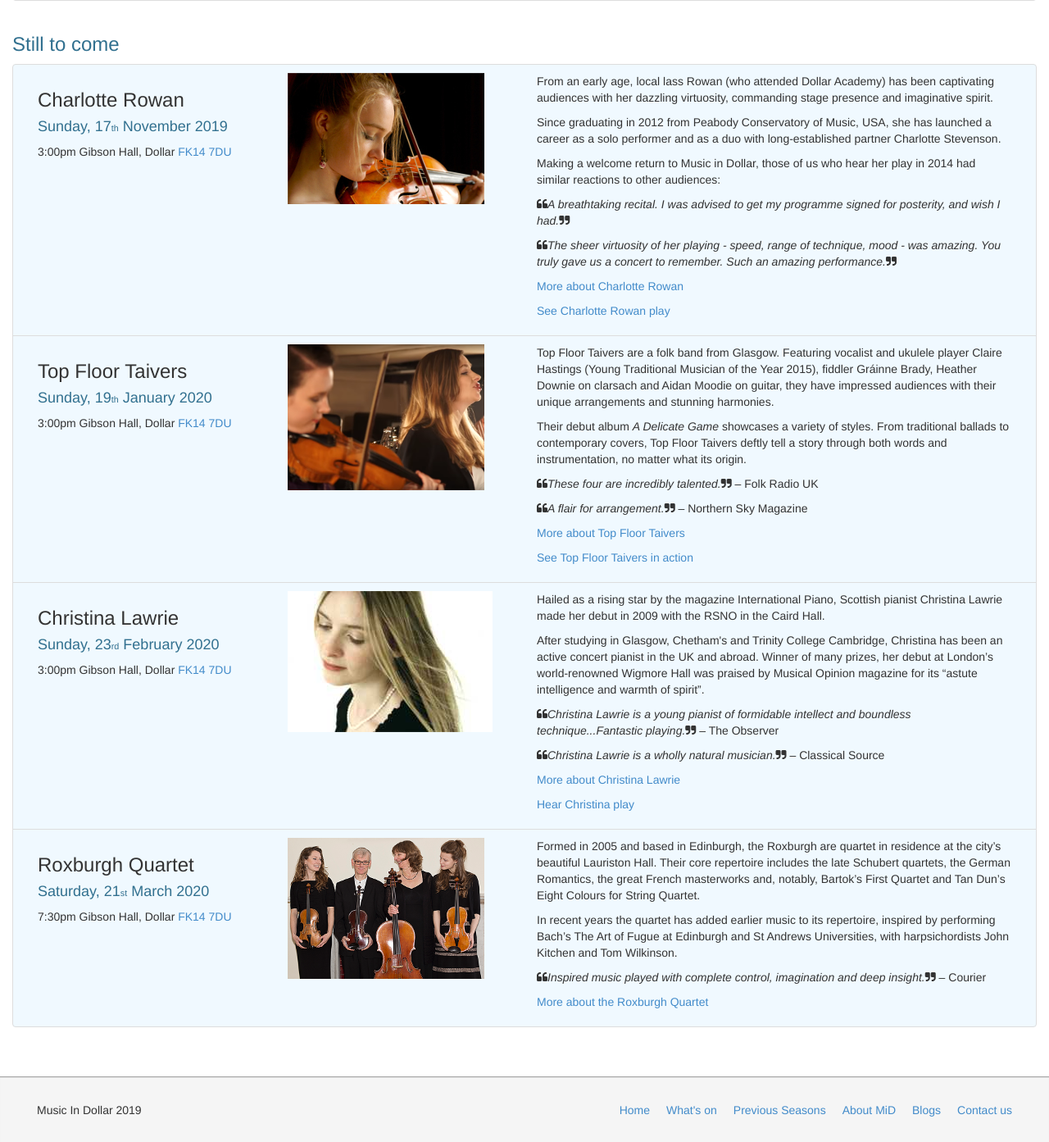
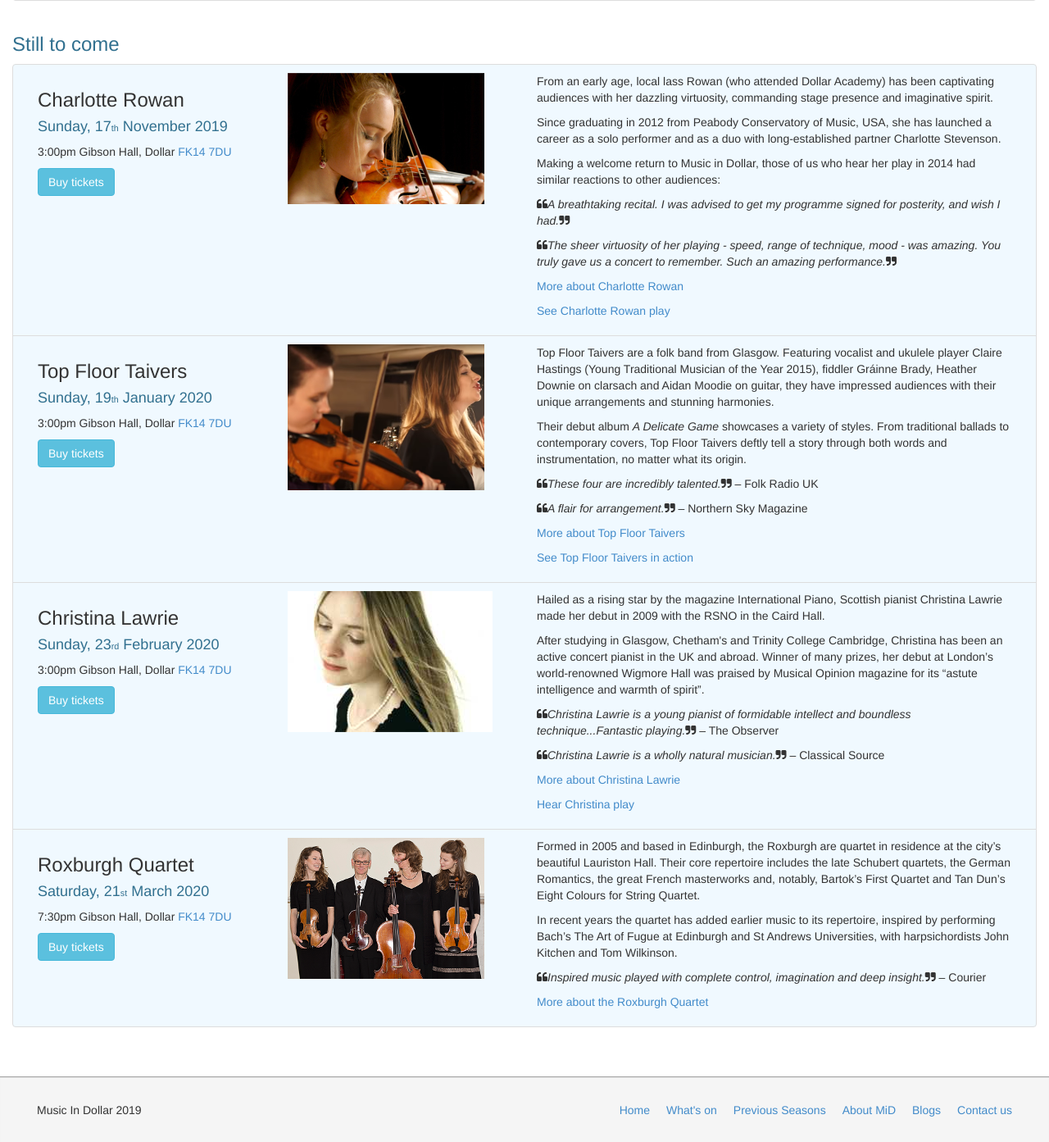
Before and after one commit to musicindollar/dmsweb, a PHP site: page / in a window 1280 px wide. Shown: the part 1036-2429 px from the top of the page at 82% size. Run offline with PHP 8.4, Linux system fonts and the light colour scheme.

Commit message:
remainder of 19-20 season ticket links

```diff
--- a/index.php
+++ b/index.php
@@ -166,11 +166,11 @@ htmlHead($title);
                                     href="https://www.google.co.uk/maps/place/Dollar+Academy/@56.1652588,-3.6761852,17z/data=!3m1!4b1!4m5!3m4!1s0x48862aa7490a4397:0x8adbca915a555cda!8m2!3d56.1652588!4d-3.6739965">FK14
                                 7DU</a></p>
                         <!--                        <p>Pre-concert performance from 7:15pm</p>-->
-                        <!--                        <div id="buyticketcharlotterowan">-->
-                        <!--                            <a type="button" class="btn btn-info btn-blocks"-->
-                        <!--                               href="https://www.wegottickets.com/event/000000"-->
-                        <!--                               target="_blank">Buy tickets</a>-->
-                        <!--                        </div>-->
+                        <div id="buyticketcharlotterowan">
+                            <a type="button" class="btn btn-info btn-blocks"
+                               href="http://www.wegottickets.com/event/483890"
+                               target="_blank">Buy tickets</a>
+                        </div>
                     </div>
                     <div class="col-sm-3">
                         <img src="/image/1920/charlotte01-sm.jpg"/>
@@ -216,11 +216,11 @@ htmlHead($title);
                                     href="https://www.google.co.uk/maps/place/Dollar+Academy/@56.1652588,-3.6761852,17z/data=!3m1!4b1!4m5!3m4!1s0x48862aa7490a4397:0x8adbca915a555cda!8m2!3d56.1652588!4d-3.6739965">FK14
                                 7DU</a></p>
                         <!--                            <p>Pre-concert performance from 7:15pm</p>-->
-                        <!--                        <div id="buytickettopfloortaivers">-->
-                        <!--                            <a type="button" class="btn btn-info btn-blocks"-->
-                        <!--                               href="https://www.wegottickets.com/event/000000"-->
-                        <!--                               target="_blank">Buy tickets</a>-->
-                        <!--                        </div>-->
+                        <div id="buytickettopfloortaivers">
+                            <a type="button" class="btn btn-info btn-blocks"
+                               href="http://www.wegottickets.com/event/483892"
+                               target="_blank">Buy tickets</a>
+                        </div>
                     </div>
                     <div class="col-sm-3">
                         <img src="/image/1920/TopFloorTaivers3-sm.png"/>
@@ -265,11 +265,11 @@ htmlHead($title);
                                     href="https://www.google.co.uk/maps/place/Dollar+Academy/@56.1652588,-3.6761852,17z/data=!3m1!4b1!4m5!3m4!1s0x48862aa7490a4397:0x8adbca915a555cda!8m2!3d56.1652588!4d-3.6739965">FK14
                                 7DU</a></p>
                         <!--                            <p>Pre-concert performance from 7:15pm</p>-->
-                        <!--                        <div id="buyticketchristinalawrie">-->
-                        <!--                            <a type="button" class="btn btn-info btn-blocks"-->
-                        <!--                               href="https://www.wegottickets.com/event/000000"-->
-                        <!--                               target="_blank">Buy tickets</a>-->
-                        <!--                        </div>-->
+                        <div id="buyticketchristinalawrie">
+                            <a type="button" class="btn btn-info btn-blocks"
+                               href="http://www.wegottickets.com/event/483894"
+                               target="_blank">Buy tickets</a>
+                        </div>
                     </div>
                     <div class="col-sm-3">
                         <img src="/image/1920/christinalawrie-a3-sm.jpg"/>
@@ -314,11 +314,11 @@ htmlHead($title);
                                     href="https://www.google.co.uk/maps/place/Dollar+Academy/@56.1652588,-3.6761852,17z/data=!3m1!4b1!4m5!3m4!1s0x48862aa7490a4397:0x8adbca915a555cda!8m2!3d56.1652588!4d-3.6739965">FK14
                                 7DU</a></p>
                         <!--                            <p>Pre-concert performance from 7:15pm</p>-->
-                        <!--                            <div id="buyticketroxburghquartet">-->
-                        <!--                                <a type="button" class="btn btn-info btn-blocks"-->
-                        <!--                                   href="https://www.wegottickets.com/event/447837"-->
-                        <!--                                   target="_blank">Buy tickets</a>-->
-                        <!--                            </div>-->
+                        <div id="buyticketroxburghquartet">
+                            <a type="button" class="btn btn-info btn-blocks"
+                               href="http://www.wegottickets.com/event/483896"
+                               target="_blank">Buy tickets</a>
+                        </div>
                     </div>
                     <div class="col-sm-3">
                         <img src="/image/1920/roxburgh-mg5685-sm.png"/>
```
